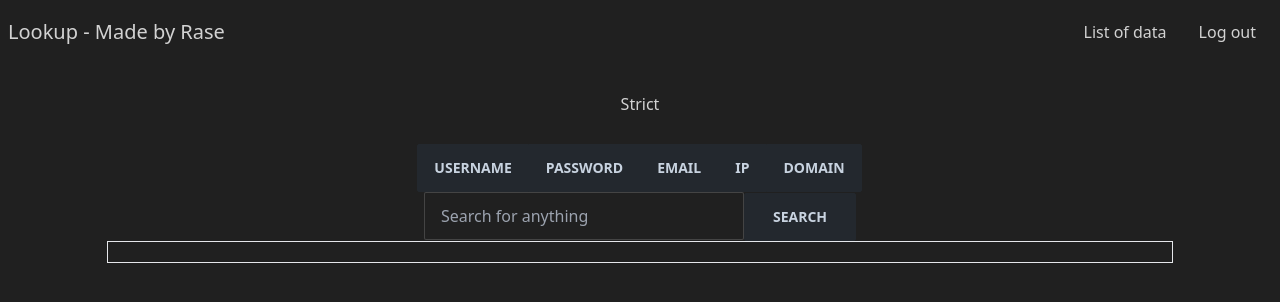
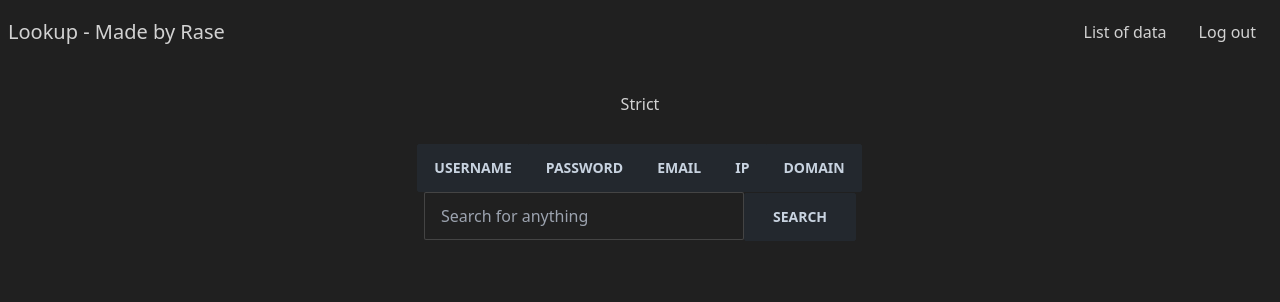
Before and after one commit to 52617365/Lookup, a Next.js app: page /lookup in a window 1280 px wide. Shown: the top 302 px of the page. Built offline with nearby package versions, Linux system fonts and the light colour scheme.

Commit message:
Minimum width added to tables.

```diff
--- a/components/Table.tsx
+++ b/components/Table.tsx
@@ -36,7 +36,7 @@ export default function Table({ result }: { result: any }) {
 
   return (
     // <div className="overflow-x-auto pt-5 pb-5">
-    <div className="pt-5 pb-5 gap-4 justify-center">
+    <div style={{ minWidth: 300 }} className="pt-5 pb-5 gap-4 justify-center">
       {/*// <div className="indicator">*/}
       {/*// {renderDatabaseName(databaseName)}*/}
       {/*// {renderBreachDate(breachDate)}*/}
--- a/pages/lookup.tsx
+++ b/pages/lookup.tsx
@@ -131,7 +131,7 @@ const Lookup: NextPage = () => {
           timeTook
         )}
       </div>
-      <div className={"grid justify-center m-auto pt-5 w-5/6 border gap-4"}>
+      <div className={"grid justify-center m-auto pt-5 w-5/6 gap-4"}>
         <div className="flex flex-wrap justify-center gap-4">
           {renderDatabaseResults(databaseResults, isFetched, isDatabaseError)}
         </div>
```
